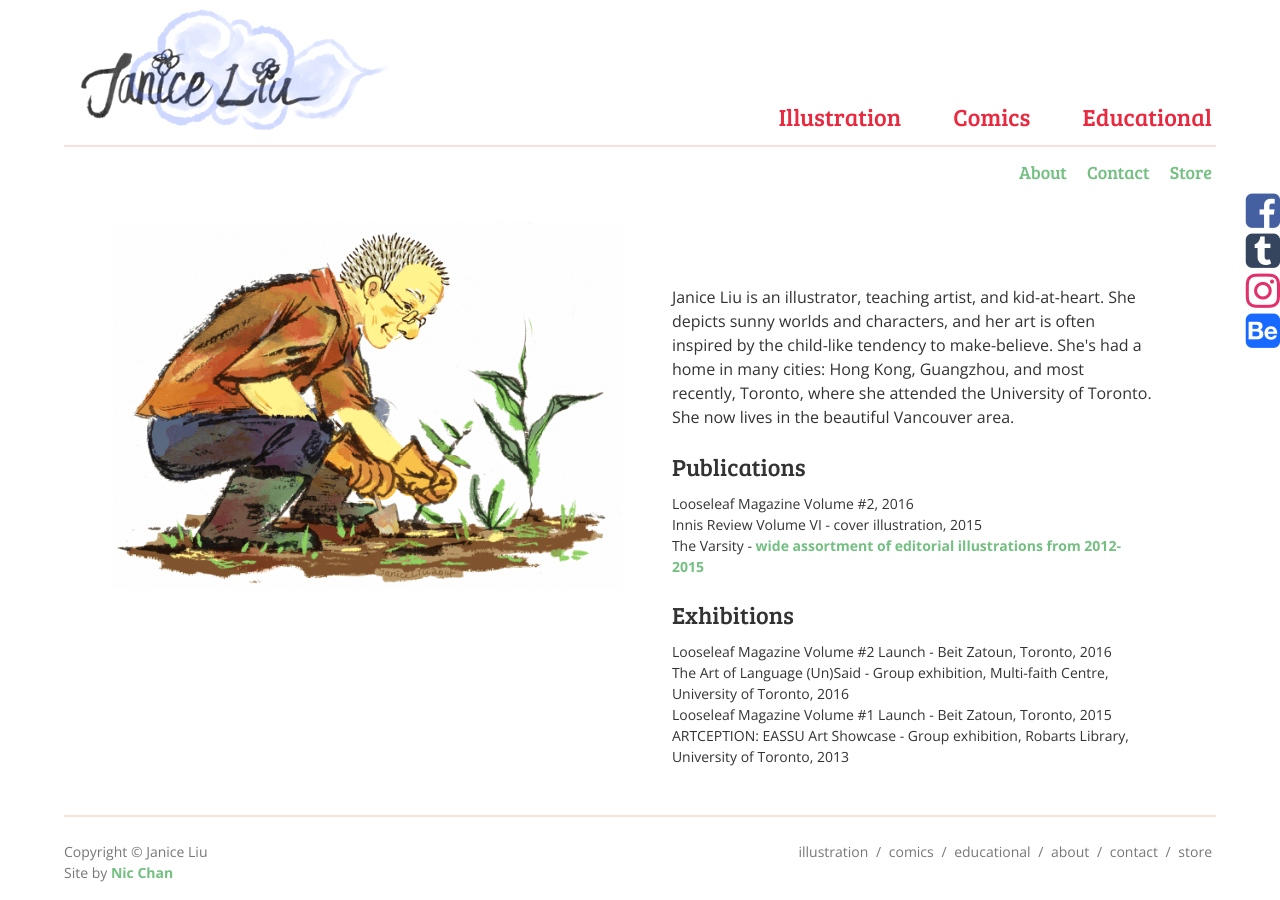
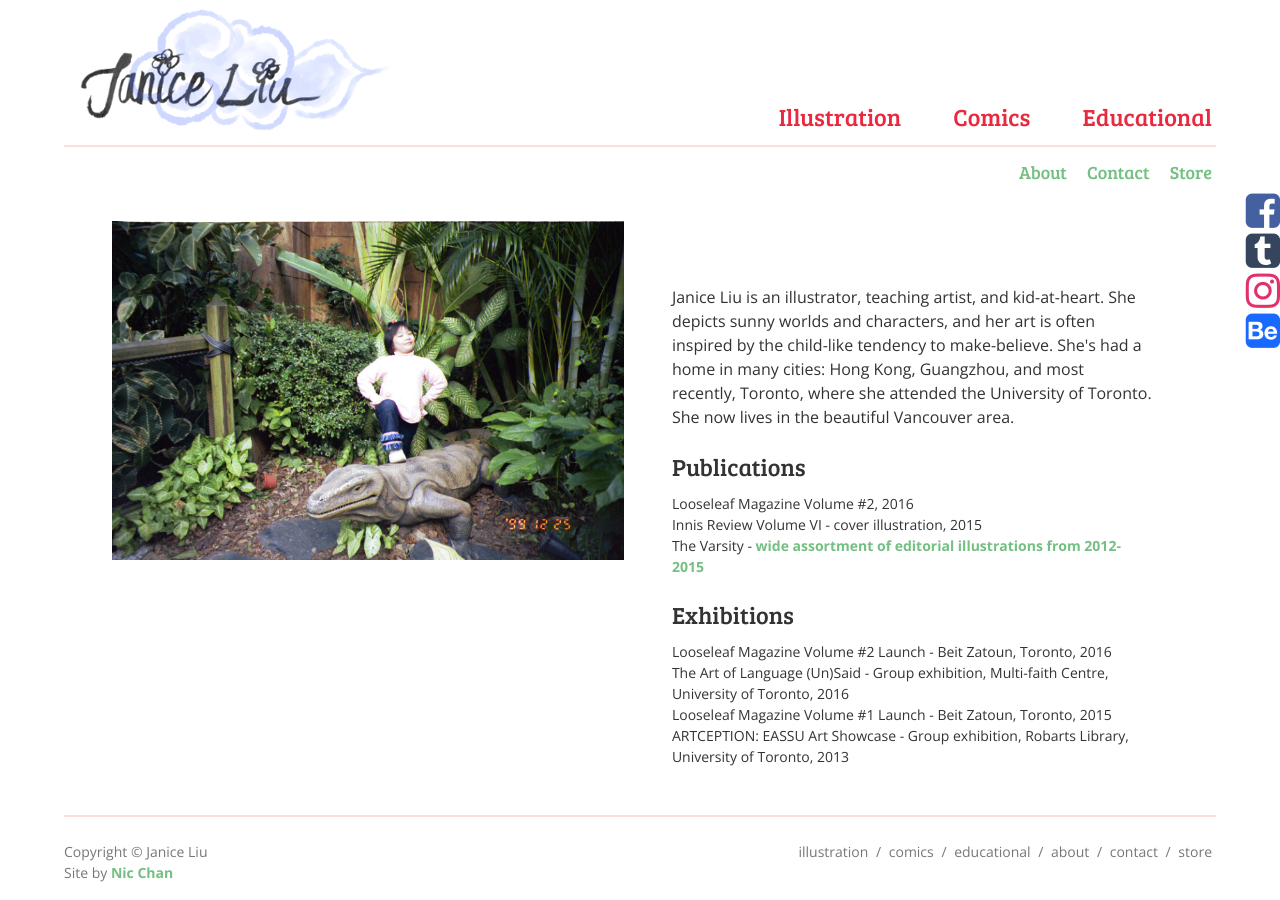
Before and after one commit to flutterdoodle/flutterdoodle.github.io, a Jekyll site: the page built from about.html, in a window 1280 px wide. Built offline with Jekyll 4.4.1, drawn with Linux system fonts in a browser that asks for light colours; nearby versions of some CDN libraries.

Commit message:
Update about.html

```diff
--- a/about.html
+++ b/about.html
@@ -1,7 +1,7 @@
 ---
 layout: grid
 permalink: /about/
-img: /img/site/contactillust.png
+img: /img/site/janice10.jpg
 ---
 
 <p>Janice Liu is an illustrator, teaching artist, and kid-at-heart. She depicts sunny worlds and characters, and her art is often inspired by the child-like tendency to make-believe. She's had a home in many cities: Hong Kong, Guangzhou, and most recently, Toronto, where she attended the University of Toronto. She now lives in the beautiful Vancouver area.</p>
```
